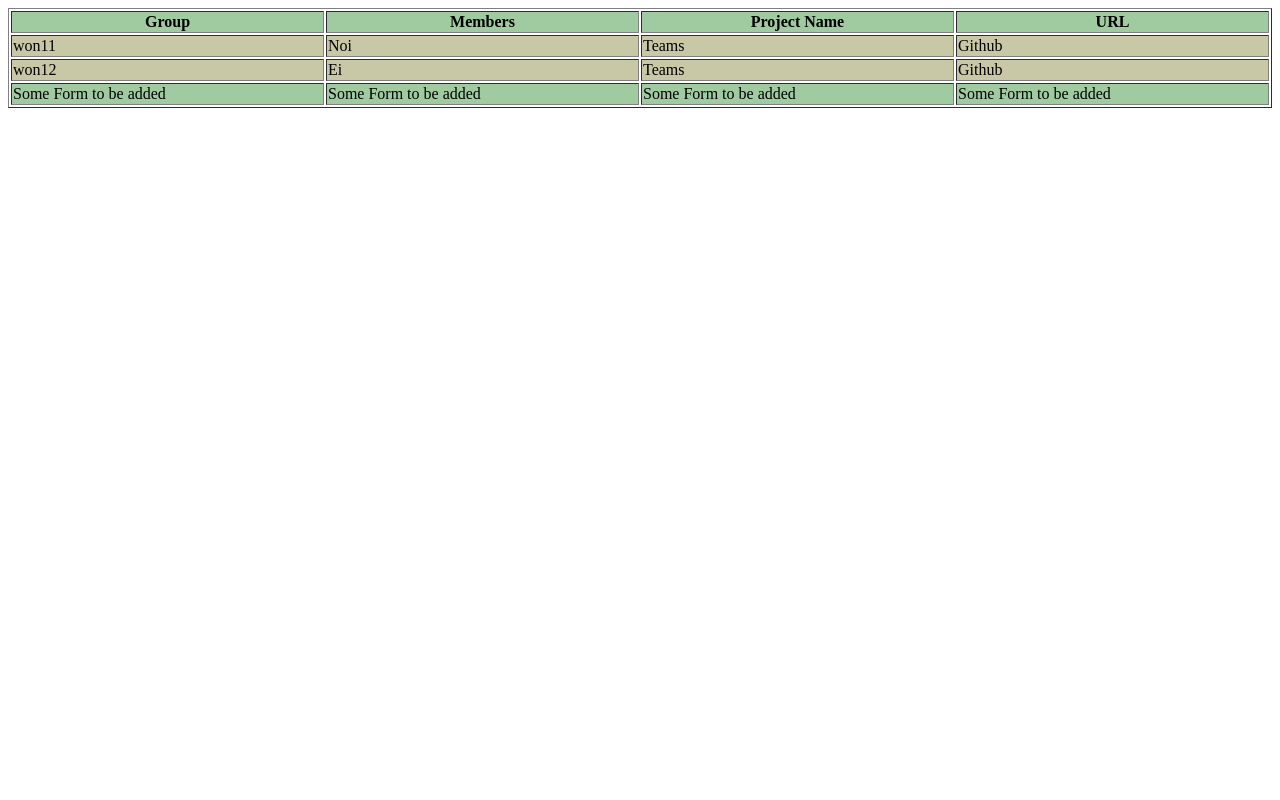
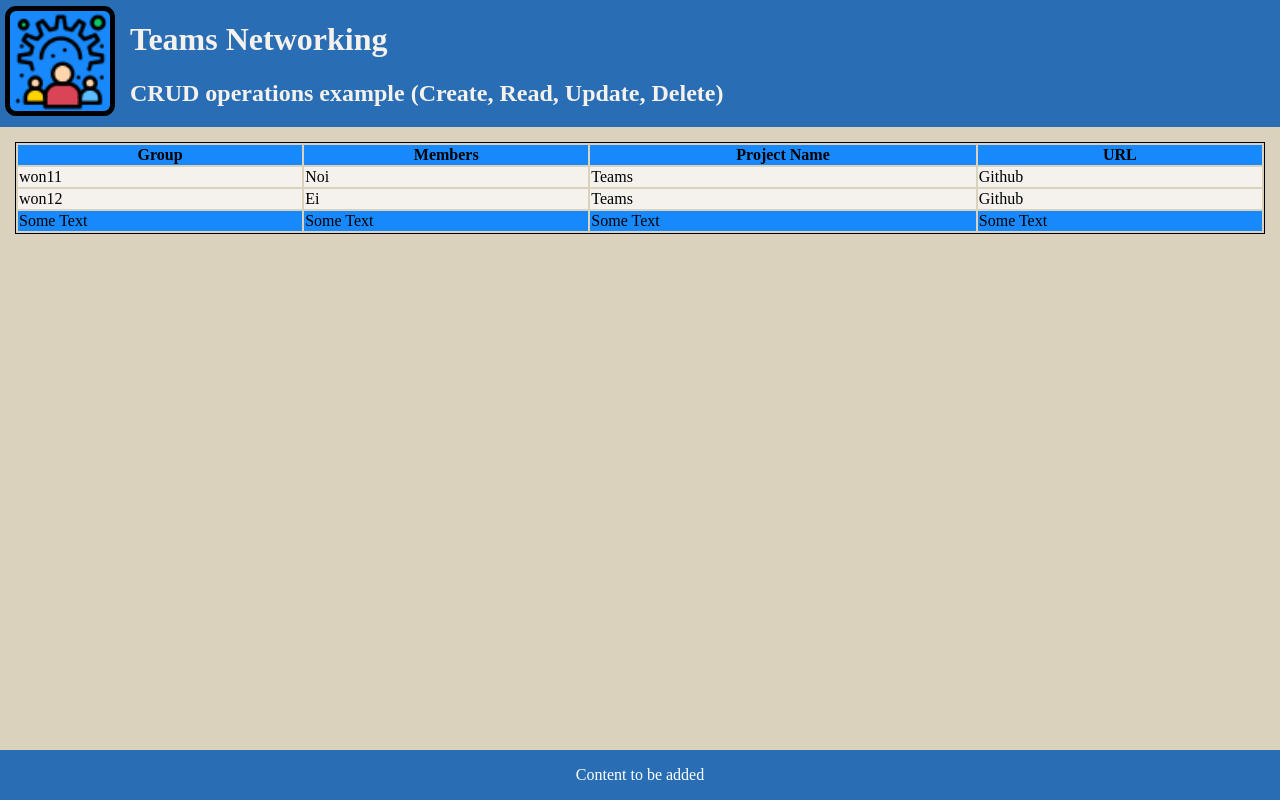
Before and after one commit to maryfru/teams-networking, a plain HTML site: page index.html in a window 1280 px wide. Drawn offline with Linux system fonts and the light colour scheme.

Commit message:
improved css

```diff
--- a/index.html
+++ b/index.html
@@ -8,7 +8,23 @@
     <title>Teams Networking</title>
   </head>
   <body>
-    <table border="1" id="teams">
+    <header>
+      <div id="header-wrapper">
+        <div>
+          <img
+            src="img/icons8-team-64.png"
+            alt="Team Networking picture from the website icons8.com"
+            width="100px"
+          />
+        </div>
+        <div id="header-">
+          <h1>Teams Networking</h1>
+          <h2>CRUD operations example (Create, Read, Update, Delete)</h2>
+        </div>
+      </div>
+    </header>
+    <section>
+      <table id="teams">
         <thead>
           <tr>
             <th>Group</th>
@@ -20,13 +36,17 @@
         <tbody></tbody>
         <tfoot>
           <tr>
-          <td>Some Form to be added</td>
-          <td>Some Form to be added</td>
-          <td>Some Form to be added</td>
-          <td>Some Form to be added</td>
+            <td>Some Text</td>
+            <td>Some Text</td>
+            <td>Some Text</td>
+            <td>Some Text</td>
           </tr>
         </tfoot>
       </table>
+    </section>
+    <footer>
+      <p>Content to be added</p>
+    </footer>
     <script src="index.js"></script>
   </body>
 </html>
--- a/style.css
+++ b/style.css
@@ -1,11 +1,61 @@
+/* ------ Global ------
+----------------------- */
+html {
+  height: 100%;
+}
+
+body {
+  margin: 0;
+  min-height: 100%;
+  display: flex;
+  flex-direction: column;
+  background-color: #dad2bc;
+}
+
+body > section {
+  flex: 1;
+  padding: 15px;
+}
+
 table {
   width: 100%;
+  border: 1px solid black;
 }
 thead,
 tfoot {
-  background: rgb(160, 203, 160);
+  background: #1789fc;
 }
 
 tbody {
-  background: rgb(200, 200, 166);
+  background: #f5f1ed;
 }
+
+footer {
+  text-align: center;
+  background: #296eb4;
+  color: #fff;
+}
+
+/* ------ ID`s ------
+--------------------- */
+#header-wrapper {
+  display: flex;
+  flex-direction: row;
+  align-items: center;
+  background: #296eb4;
+  color: #f5f1ed;
+}
+
+#header-wrapper h1,
+h2 {
+  margin-left: 10px;
+}
+#header-wrapper img {
+  border: 5px solid black;
+  border-radius: 10%;
+  margin: 5px;
+  background: #1789fc;
+}
+
+/* ------ Classe`s ------
+--------------------- */
```
Also changed, not shown: img/icons8-team-64.png (added). Lines whose indentation alone changed are shown as unchanged.
